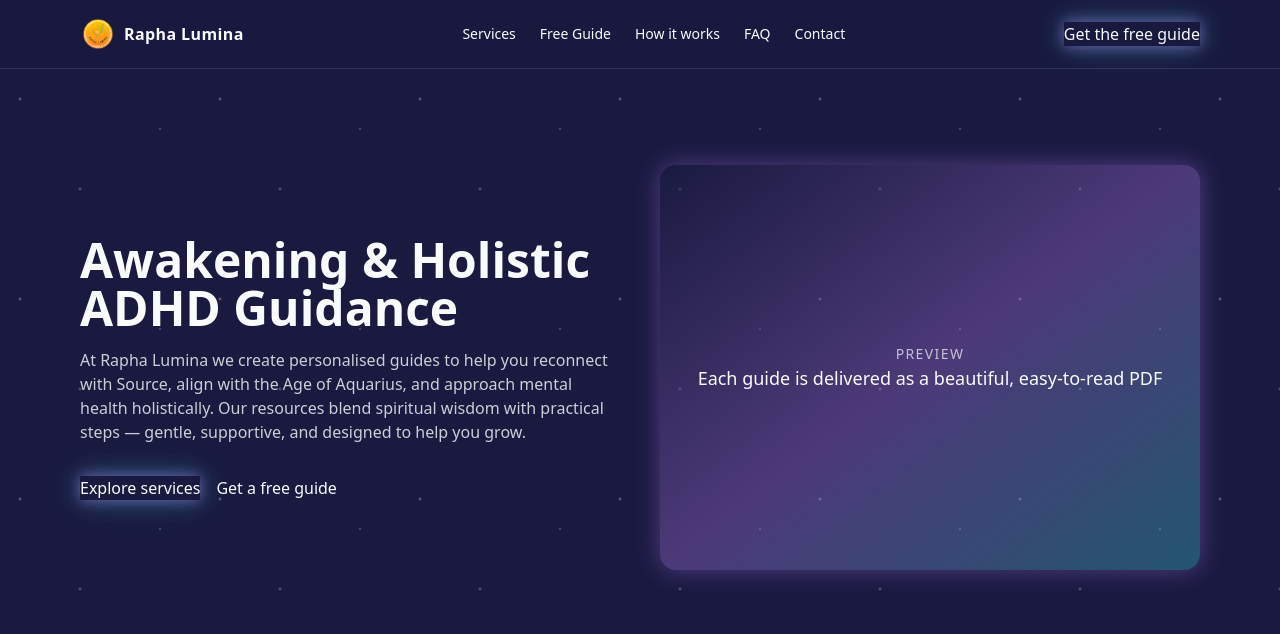
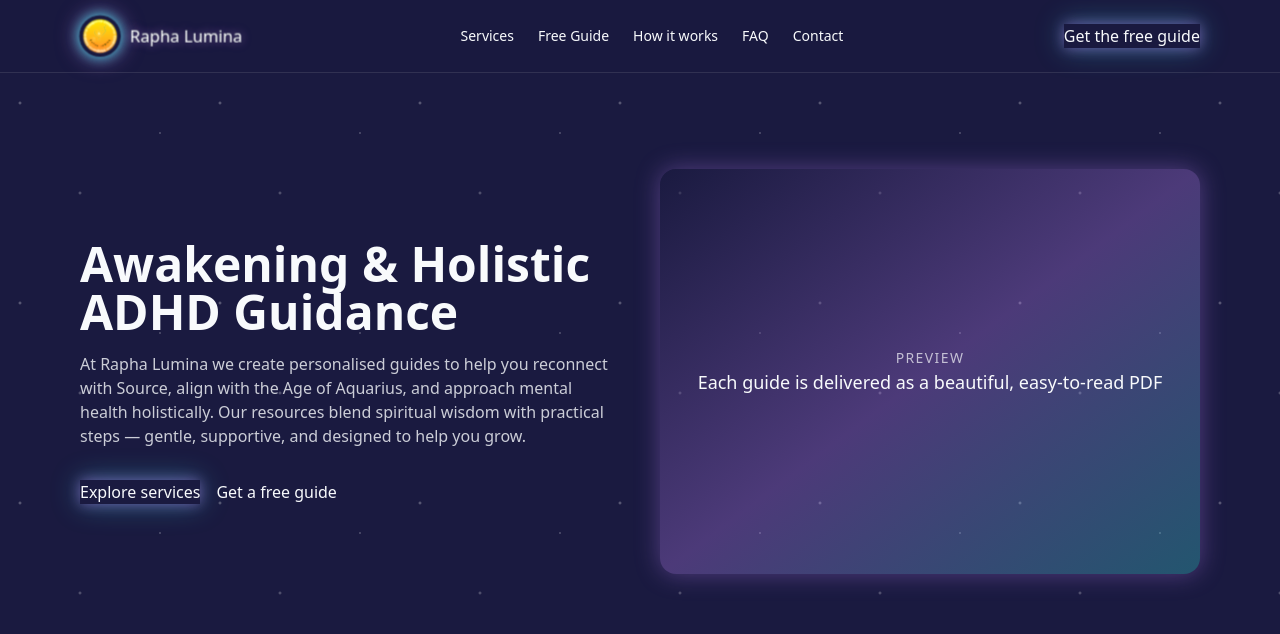
Before and after one commit to Lera2able/Rapha-Lumina, a plain HTML site: page index.html in a window 1280 px wide. Drawn offline with nearby package versions, Linux system fonts and the light colour scheme.

Commit message:
Update index.html

```diff
--- a/index.html
+++ b/index.html
@@ -57,6 +57,23 @@
       30% { transform: translateY(-5px); }
       60% { transform: translateY(2px); }
     }
+
+    /* Highlight logo + brand name */
+    .brand-name {
+      @apply font-extrabold text-xl md:text-2xl tracking-wide text-transparent bg-clip-text bg-gradient-to-r from-aquariusAqua via-mysticFuchsia to-goldenLight;
+      text-shadow: 0 0 10px rgba(192,132,252,0.6);
+      animation: brandPulse 4s infinite;
+    }
+    .logo-glow {
+      box-shadow: 0 0 12px rgba(56,224,220,0.8), 0 0 24px rgba(192,132,252,0.6);
+      border-radius: 50%;
+      animation: brandPulse 4s infinite;
+    }
+
+    @keyframes brandPulse {
+      0%, 100% { transform: scale(1); filter: brightness(1); }
+      50% { transform: scale(1.05); filter: brightness(1.2); }
+    }
   </style>
   <link rel="icon" href="/favicon.png" />
 </head>
@@ -64,9 +81,9 @@
   <!-- Header -->
   <header class="border-b border-white/10 sticky top-0 backdrop-blur bg-cosmicIndigo/90 z-50">
     <div class="max-w-6xl mx-auto px-4 py-4 flex items-center justify-between">
-      <a href="#" class="flex items-center gap-2">
-        <img src="logo.png" alt="Rapha Lumina logo" class="h-9 w-9 rounded-full object-contain" />
-        <span class="font-semibold tracking-wide">Rapha Lumina</span>
+      <a href="#" class="flex items-center gap-3">
+        <img src="logo.png" alt="Rapha Lumina logo" class="h-10 w-10 object-contain logo-glow" />
+        <span class="brand-name">Rapha Lumina</span>
       </a>
       <nav class="hidden md:flex items-center gap-6 text-sm">
         <a href="#offers" class="hover:text-aquariusAqua">Services</a>
@@ -116,7 +133,17 @@
     </div>
   </section>
 
-  <!-- Services (buttons updated) -->
-  <!-- ... rest of the code stays unchanged ... -->
+  <!-- Services, Freebie, How it works, FAQ, Contact, Footer remain unchanged -->
+  <!-- ... (keep the rest of your existing code as is) ... -->
+
+  <script>
+    // Mobile menu toggle
+    const menuBtn = document.getElementById('menuBtn');
+    const mobileMenu = document.getElementById('mobileMenu');
+    menuBtn?.addEventListener('click', () => mobileMenu.classList.toggle('hidden'));
+
+    // Footer year
+    document.getElementById('year').textContent = new Date().getFullYear();
+  </script>
 </body>
 </html>
```
